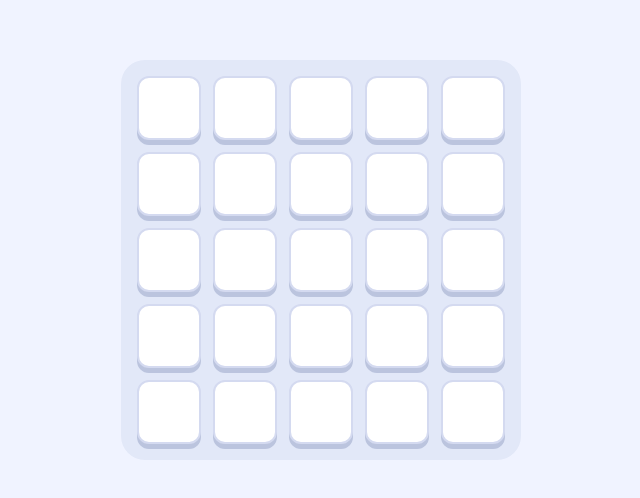
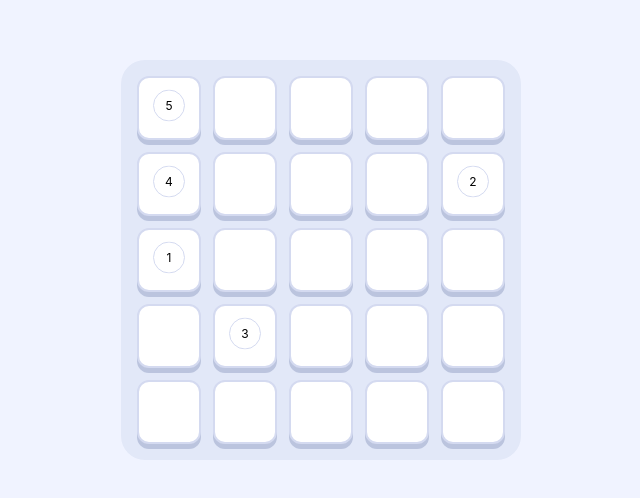
Before and after one commit to mikolajszymczuk1/mik, a Vue app: page / in a window 1280 px wide. Shown: the part 140-638 px from the top of the page, without its empty margins (319-959 px from the left). Built offline with nearby package versions, Linux system fonts and the light colour scheme.

Commit message:
feat: added game rules logic, last details

```diff
--- a/src/mod/game/domain/models/Cell.ts
+++ b/src/mod/game/domain/models/Cell.ts
@@ -2,11 +2,13 @@ class Cell {
   private _x: number
   private _y: number
   private _active: boolean
+  private _landNumber: number
 
   constructor(x: number, y: number) {
     this._x = x
     this._y = y
     this._active = false
+    this._landNumber = -1
   }
 
   public get id(): string {
@@ -25,8 +27,16 @@ class Cell {
     return this._active
   }
 
+  public get landNumber(): number {
+    return this._landNumber;
+  }
+
   public set active(value: boolean) {
     this._active = value;
+  }
+
+  public set landNumber(value: number) {
+    this._landNumber = value;
   }
 }
 
--- a/src/mod/game/presentation/widgets/GameBoard/GameBoard.container.vue
+++ b/src/mod/game/presentation/widgets/GameBoard/GameBoard.container.vue
@@ -1,6 +1,7 @@
 <template>
   <GameBoardUi
     :cells="cells"
+    :path="activeCellsPositions"
     @drag-start="handleDragStart"
     @drag-enter="handleDragEnter"
     @drag-end="handleDragEnd"
@@ -10,13 +11,14 @@
 <script lang="ts" setup>
 import GameBoardUi from '@game/presentation/widgets/GameBoard/GameBoard.ui.vue'
 import Cell from '@game/domain/models/Cell'
-import { onBeforeMount, type Ref, ref, watch } from 'vue'
+import { onBeforeMount, onMounted, type Ref, ref } from 'vue'
 import type { Position } from '@game/domain/types/Position.type'
 
 const BOARD_SIZE = 5
 
 const cells: Ref<Cell[]> = ref([])
 const activeCellsPositions: Ref<Position[]> = ref([])
+const landPositions: Ref<Position[]> = ref([])
 
 const createCells = (): void => {
   let col = 0
@@ -34,6 +36,70 @@ const createCells = (): void => {
   }
 }
 
+const generateRandomPath = (): Position[] => {
+  const visited = new Set<string>()
+  const path: Position[] = []
+
+  const key = (p: Position) => `${p.x},${p.y}`
+
+  const neighbors = (p: Position): Position[] =>
+    [
+      { x: p.x, y: p.y - 1 },
+      { x: p.x, y: p.y + 1 },
+      { x: p.x - 1, y: p.y },
+      { x: p.x + 1, y: p.y },
+    ].filter((n) => n.x >= 0 && n.x < BOARD_SIZE && n.y >= 0 && n.y < BOARD_SIZE)
+
+  const shuffle = <T,>(arr: T[]): T[] => {
+    for (let i = arr.length - 1; i > 0; i--) {
+      const j = Math.floor(Math.random() * (i + 1))
+      ;[arr[i], arr[j]] = [arr[j]!, arr[i]!]
+    }
+    return arr
+  }
+
+  const unvisited = (p: Position) => neighbors(p).filter((n) => !visited.has(key(n)))
+
+  let current: Position = {
+    x: Math.floor(Math.random() * BOARD_SIZE),
+    y: Math.floor(Math.random() * BOARD_SIZE),
+  }
+
+  visited.add(key(current))
+  path.push(current)
+
+  while (path.length < BOARD_SIZE * BOARD_SIZE) {
+    const candidates = shuffle(unvisited(current))
+    if (candidates.length === 0) return generateRandomPath()
+    candidates.sort((a, b) => unvisited(a).length - unvisited(b).length)
+    current = candidates[0]!
+    visited.add(key(current))
+    path.push(current)
+  }
+
+  return path
+}
+
+const prepareNewLevel = () => {
+  const path = generateRandomPath()
+  // Uncomment these lines for level path preview
+  // path.forEach(activateCell)
+  // activeCellsPositions.value = path
+
+  const middle = path.slice(1, -1)
+  for (let i = middle.length - 1; i > 0; i--) {
+    const j = Math.floor(Math.random() * (i + 1))
+    ;[middle[i], middle[j]] = [middle[j]!, middle[i]!]
+  }
+  const picks = [
+    path[0]!,
+    ...middle.slice(0, 3).sort((a, b) => path.indexOf(a) - path.indexOf(b)),
+    path[path.length - 1]!,
+  ]
+  landPositions.value = picks
+  picks.forEach((position, index) => setLandNumber(position, index + 1))
+}
+
 const activateCell = (position: Position): void => {
   cells.value.find((cell) => cell.x === position.x && cell.y === position.y)!.active = true
 }
@@ -42,12 +108,14 @@ const deactivateCell = (position: Position): void => {
   cells.value.find((cell) => cell.x === position.x && cell.y === position.y)!.active = false
 }
 
+const setLandNumber = (position: Position, number: number): void => {
+  cells.value.find((cell) => cell.x === position.x && cell.y === position.y)!.landNumber = number
+}
+
 const handleDragStart = (position: Position): void => {
-  if (activeCellsPositions.value.length !== 0) {
-    const lastPosition = activeCellsPositions.value[activeCellsPositions.value.length - 1]!
-    if (position.x === lastPosition.x && position.y === lastPosition.y) return
-    activeCellsPositions.value.forEach(deactivateCell)
-  }
+  if (activeCellsPositions.value.length !== 0) return
+  if (!landPositions.value[0]) return
+  if (position.x !== landPositions.value[0]!.x || position.y !== landPositions.value[0]!.y) return
 
   activateCell(position)
   activeCellsPositions.value = [position]
@@ -76,18 +144,14 @@ const handleDragEnter = (position: Position): void => {
 }
 
 const handleDragEnd = (): void => {
-  console.log('end')
+  // Some action on drag end event
 }
-
-watch(
-  activeCellsPositions,
-  (positions: Position[]) => {
-    console.log(positions.map((p) => `(${p.x},${p.y})`).join(' -> '))
-  },
-  { deep: true },
-)
 
 onBeforeMount((): void => {
   createCells()
 })
+
+onMounted(() => {
+  prepareNewLevel()
+})
 </script>
--- a/src/mod/game/presentation/widgets/GameBoard/GameBoard.ui.vue
+++ b/src/mod/game/presentation/widgets/GameBoard/GameBoard.ui.vue
@@ -1,10 +1,11 @@
 <template>
   <div
-    class="bg-game-window-background grid h-100 w-100 grid-cols-5 grid-rows-5 gap-3 rounded-3xl p-4"
+    class="bg-game-window-background relative grid h-100 w-100 grid-cols-5 grid-rows-5 gap-3 rounded-3xl p-4"
     @pointerup="onPointerUp"
     @pointercancel="onPointerUp"
   >
     <GameCellUi v-for="cell in cells" :key="cell.id" :cell="cell" @cell-down="onCellDown" />
+    <PathOverlayUi :positions="path" />
   </div>
 </template>
 
@@ -12,10 +13,12 @@
 import { onMounted, onUnmounted, ref } from 'vue'
 import type Cell from '@game/domain/models/Cell'
 import GameCellUi from '@game/presentation/widgets/GameCell/GameCell.ui.vue'
+import PathOverlayUi from '@game/presentation/widgets/PathOverlay/PathOverlay.ui.vue'
 import type { Position } from '@game/domain/types/Position.type'
 
 interface Props {
   cells: Cell[]
+  path: Position[]
 }
 
 defineProps<Props>()
--- a/src/mod/game/presentation/widgets/GameCell/GameCell.ui.vue
+++ b/src/mod/game/presentation/widgets/GameCell/GameCell.ui.vue
@@ -1,12 +1,25 @@
 <template>
   <div
-    class="bg-game-cell-background shadow-game-cell hover:shadow-game-cell-hover active:shadow-game-cell-active h-16 w-16 cursor-pointer rounded-xl border-2 transition-all duration-150 ease-out hover:-translate-y-1.25 active:translate-y-0.5"
+    class="bg-game-cell-background shadow-game-cell hover:shadow-game-cell-hover active:shadow-game-cell-active flex h-16 w-16 cursor-pointer items-center justify-center rounded-xl border-2 transition-all duration-150 ease-out hover:-translate-y-1.25 active:translate-y-0.5"
     :class="cell.active ? 'border-game-accent' : 'border-game-cell-border'"
     :data-x="cell.x"
     :data-y="cell.y"
     style="touch-action: none"
     @pointerdown.prevent="emit('cell-down', position)"
-  ></div>
+  >
+    <div
+      v-if="cell.landNumber != -1"
+      class="flex h-8 w-8 items-center justify-center rounded-full border text-[12px]"
+      :class="[
+        cell.active
+          ? 'bg-game-accent border-none shadow-none'
+          : 'border-game-cell-border shadow-base bg-game-cell-background',
+        !cell.active ? 'land-float' : '',
+      ]"
+    >
+      {{ cell.active ? '' : cell.landNumber }}
+    </div>
+  </div>
 </template>
 
 <script lang="ts" setup>
@@ -26,3 +39,20 @@ const emit = defineEmits<{
 
 const position = computed<Position>(() => ({ x: props.cell.x, y: props.cell.y }))
 </script>
+
+<style scoped>
+.land-float {
+  animation: land-float 0.6s ease-in-out infinite alternate;
+}
+
+@keyframes land-float {
+  from {
+    transform: translateY(0);
+    box-shadow: var(--shadow-base);
+  }
+  to {
+    transform: translateY(-5px);
+    box-shadow: var(--shadow-base-hover);
+  }
+}
+</style>
--- /dev/null
+++ b/src/mod/game/presentation/widgets/PathOverlay/PathOverlay.ui.vue
@@ -0,0 +1,205 @@
+<template>
+  <svg
+    class="pointer-events-none absolute inset-0 h-full w-full overflow-visible"
+    xmlns="http://www.w3.org/2000/svg"
+  >
+    <line
+      v-for="segment in completedSegments"
+      :key="segment.key"
+      :x1="segment.x1"
+      :y1="segment.y1"
+      :x2="segment.x2"
+      :y2="segment.y2"
+      class="path-line"
+    />
+    <line
+      v-if="activeSegment"
+      :x1="activeSegment.x1"
+      :y1="activeSegment.y1"
+      :x2="activeSegment.x2"
+      :y2="activeSegment.y2"
+      :style="{ strokeDashoffset: activeSegmentOffset }"
+      class="path-line path-line--active"
+    />
+    <circle v-if="positions.length > 0" :cx="dotX" :cy="dotY" r="16" class="path-dot" />
+    <circle v-if="positions.length > 0" :cx="dotX" :cy="dotY" r="6" class="path-dot-inner" />
+  </svg>
+</template>
+
+<script lang="ts" setup>
+import { computed, onUnmounted, ref, watch } from 'vue'
+import type { Position } from '@game/domain/types/Position.type'
+
+interface Segment {
+  key: string
+  x1: number
+  y1: number
+  x2: number
+  y2: number
+}
+
+interface Props {
+  positions: Position[]
+}
+
+const props = defineProps<Props>()
+
+const CELL_SIZE = 64
+const GAP = 12
+const PADDING = 16
+const STEP = CELL_SIZE + GAP
+const DURATION = 280
+
+const dotX = ref(0)
+const dotY = ref(0)
+const segmentProgress = ref(1)
+const isAddingSegment = ref(false)
+
+let rafId: number | null = null
+let animStart = 0
+let fromX = 0,
+  fromY = 0,
+  toX = 0,
+  toY = 0
+let prevRef: Position[] | null = null
+let prevLen = 0
+
+const completedSegments = computed<Segment[]>(() => {
+  const len = props.positions.length
+  const upTo = isAddingSegment.value ? len - 2 : len - 1
+  const result: Segment[] = []
+  for (let i = 0; i < upTo; i++) {
+    const a = cellCenter(props.positions[i]!)
+    const b = cellCenter(props.positions[i + 1]!)
+    result.push({
+      key: `${props.positions[i]!.x},${props.positions[i]!.y}-${props.positions[i + 1]!.x},${props.positions[i + 1]!.y}`,
+      x1: a.x,
+      y1: a.y,
+      x2: b.x,
+      y2: b.y,
+    })
+  }
+  return result
+})
+
+const activeSegment = computed<Segment | null>(() => {
+  const len = props.positions.length
+  if (!isAddingSegment.value || len < 2) return null
+  const a = cellCenter(props.positions[len - 2]!)
+  const b = cellCenter(props.positions[len - 1]!)
+  return { key: 'active', x1: a.x, y1: a.y, x2: b.x, y2: b.y }
+})
+
+const activeSegmentOffset = computed(() => STEP * (1 - segmentProgress.value))
+
+const cellCenter = (pos: Position): { x: number; y: number } => ({
+  x: PADDING + pos.x * STEP + CELL_SIZE / 2,
+  y: PADDING + pos.y * STEP + CELL_SIZE / 2,
+})
+
+const easeOutBack = (t: number): number => {
+  const c1 = 1.2
+  const c3 = c1 + 1
+  return 1 + c3 * Math.pow(t - 1, 3) + c1 * Math.pow(t - 1, 2)
+}
+
+const tick = (now: number): void => {
+  const raw = Math.min((now - animStart) / DURATION, 1)
+  const p = easeOutBack(raw)
+  segmentProgress.value = p
+  dotX.value = fromX + (toX - fromX) * p
+  dotY.value = fromY + (toY - fromY) * p
+  if (raw < 1) {
+    rafId = requestAnimationFrame(tick)
+  } else {
+    rafId = null
+    isAddingSegment.value = false
+  }
+}
+
+const snapAndCancel = (): void => {
+  if (rafId !== null) {
+    cancelAnimationFrame(rafId)
+    rafId = null
+    dotX.value = toX
+    dotY.value = toY
+    segmentProgress.value = 1
+    isAddingSegment.value = false
+  }
+}
+
+const startAnim = (to: { x: number; y: number }, adding: boolean): void => {
+  fromX = dotX.value
+  fromY = dotY.value
+  toX = to.x
+  toY = to.y
+  animStart = performance.now()
+  segmentProgress.value = 0
+  isAddingSegment.value = adding
+  rafId = requestAnimationFrame(tick)
+}
+
+watch(
+  () => props.positions,
+  (curr) => {
+    const isReplaced = curr !== prevRef
+    prevRef = curr
+    const newLen = curr.length
+    const oldLen = prevLen
+    prevLen = newLen
+
+    if (newLen === 0) {
+      snapAndCancel()
+      return
+    }
+
+    const newEnd = cellCenter(curr[newLen - 1]!)
+
+    if (oldLen === 0 && newLen === 1) {
+      snapAndCancel()
+      dotX.value = newEnd.x
+      dotY.value = newEnd.y
+      return
+    }
+
+    if (isReplaced && newLen === 1) {
+      snapAndCancel()
+      startAnim(newEnd, false)
+      return
+    }
+
+    if (newLen > oldLen) {
+      snapAndCancel()
+      startAnim(newEnd, true)
+    } else {
+      snapAndCancel()
+      startAnim(newEnd, false)
+    }
+  },
+  { deep: true },
+)
+
+onUnmounted(() => {
+  if (rafId !== null) cancelAnimationFrame(rafId)
+})
+</script>
+
+<style scoped>
+.path-line {
+  stroke: var(--color-game-accent);
+  stroke-width: 18;
+  stroke-linecap: round;
+}
+
+.path-line--active {
+  stroke-dasharray: 76;
+}
+
+.path-dot {
+  fill: var(--color-game-accent);
+}
+
+.path-dot-inner {
+  fill: white;
+}
+</style>
```
